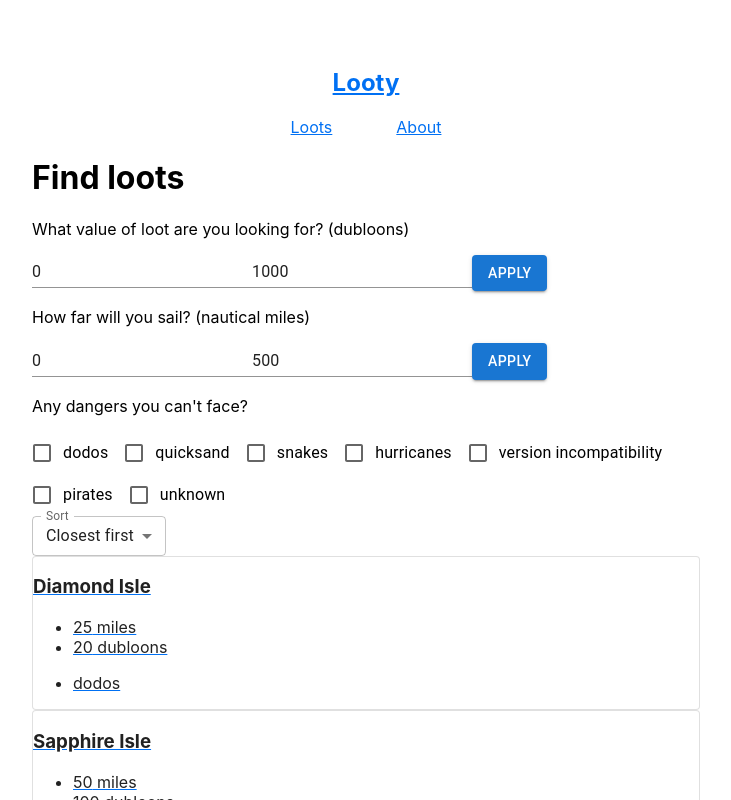
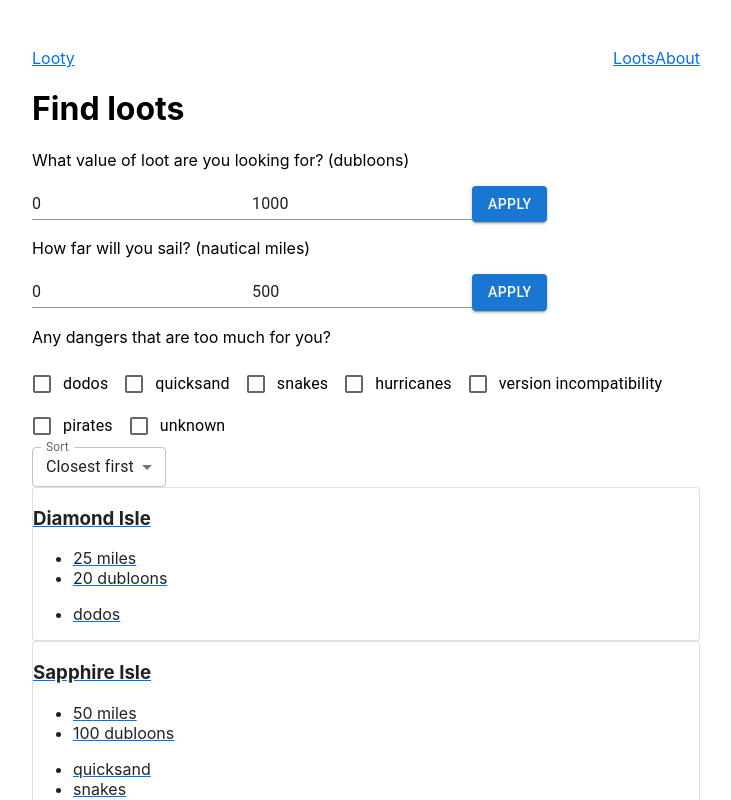
Before and after one commit to george-kirby/looty, a Next.js app: page /loots in a window 1280 px wide. Shown: the top 800 px of the page, without its empty margins (274-1005 px from the left). Built offline with nearby package versions, Linux system fonts and the light colour scheme.

Commit message:
improve header layout and styling

```diff
--- a/components/layouts/TheHeader.js
+++ b/components/layouts/TheHeader.js
@@ -10,20 +10,19 @@ export const siteTitle = 'Looty';
 export default function Layout({ home }) {
   return (
       <header className={styles.header}>
-        {home ? (
+        {home && (
           <>
             <h1 className={utilStyles.heading2Xl}>{siteTitle}</h1>
           </>
-        ) : (
-          <>
-            <Link href="/">
-                <h2>{siteTitle}</h2>
-            </Link>
-          </>
-          )}
+        )}
         <div className={headerStyles.menu}>
-          <Link href="/loots">Loots</Link>
-          <Link href="/about">About</Link>
+          {home || <Link href="/" className={styles.homeLink}>
+                {siteTitle}
+            </Link>}
+          <div className={styles.right}>
+            <Link href="/loots">Loots</Link>
+            <Link href="/about">About</Link>
+          </div>
         </div>
       </header>
   );
--- a/components/layouts/header.module.scss
+++ b/components/layouts/header.module.scss
@@ -1,6 +1,14 @@
 .menu {
     display: flex;
-    a {
-        margin: 0 2rem;
+    width: 100%;
+    justify-content: space-between;
+}
+    .right {
+        a {
+            margin: 0 2rem;
+        }
     }
+
+.homeLink {
+    color: gold
 }
--- a/components/layouts/layout.module.css
+++ b/components/layouts/layout.module.css
@@ -8,7 +8,7 @@
     display: flex;
     flex-direction: column;
     align-items: center;
-    color: rgb(141, 151, 51);
+    color: gold;
 }
 
 .backToHome {
--- a/components/loots/LootsFilterBar.js
+++ b/components/loots/LootsFilterBar.js
@@ -80,7 +80,7 @@ export default function LootsFilterBar( { allLootsData, activeFilters, setActive
             </div>
             <div className="distance-input"></div>
             <div className="dangers-inputs">
-                <p>Any dangers you can't face?</p>
+                <p>Any dangers that are too much for you?</p>
                 {allDangers.map((danger, index) => {
                     return (
                         <FormControlLabel key={index} control={<Checkbox />} label={danger} onChange={(event, value) => toggleDanger(danger, value)} />
```
